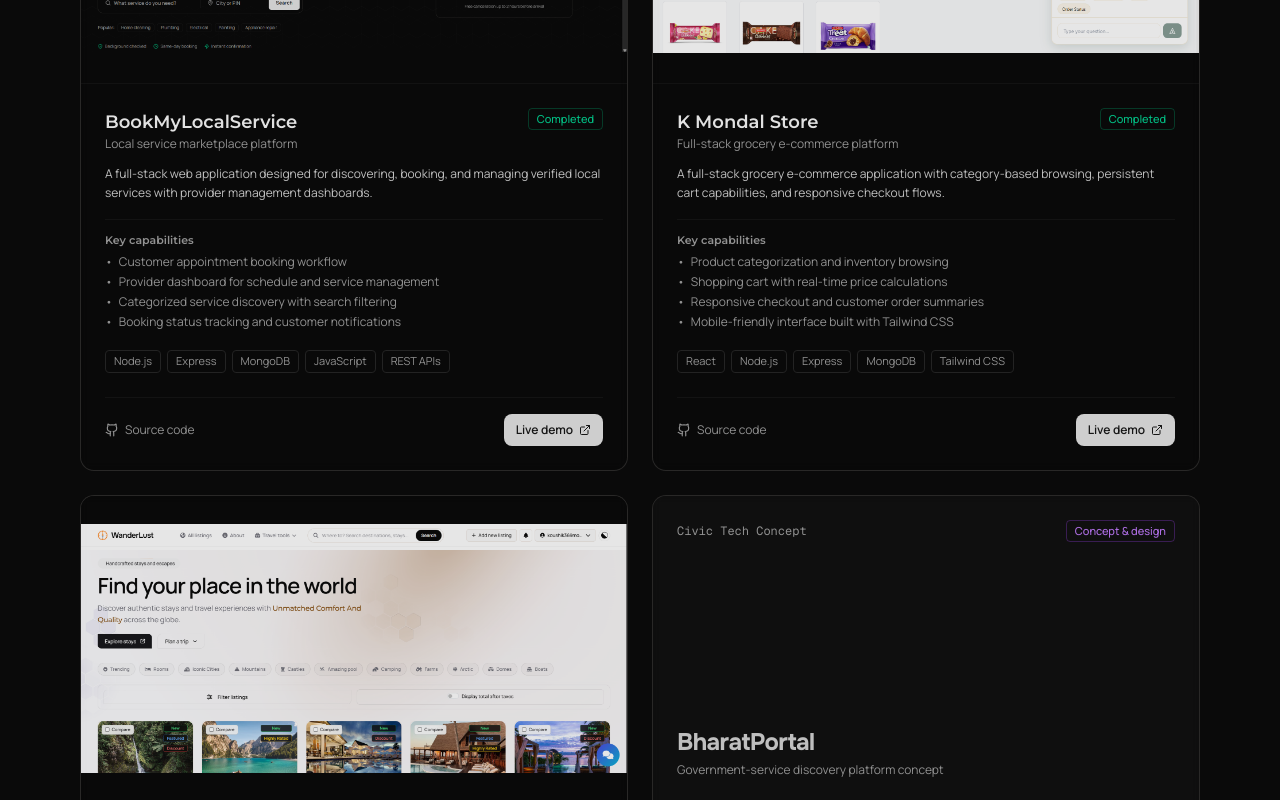
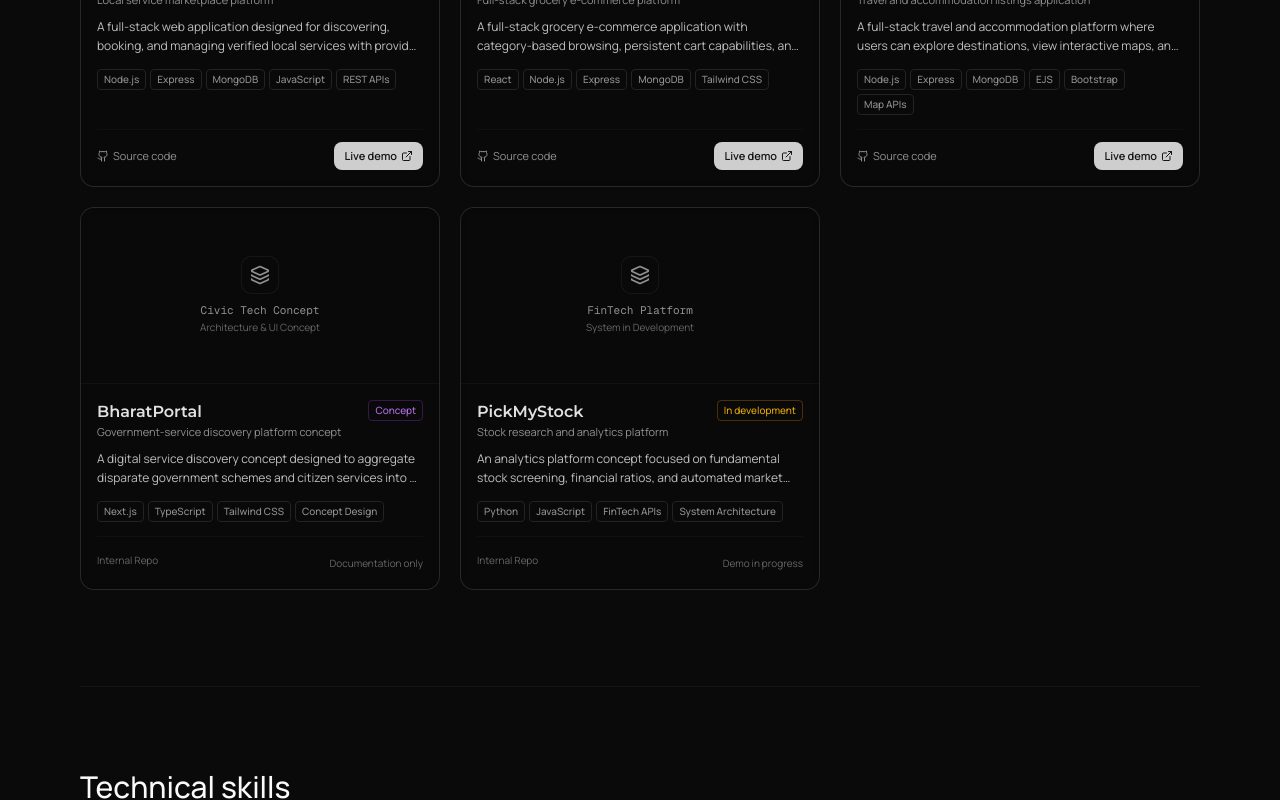
Before and after one commit to koushik369mondal/kaushikmandalportfolio, a React (Vite) app: page / in a window 1280 px wide. Shown: the part 1800-2600 px from the top of the page. Built offline with nearby package versions, Linux system fonts and the light colour scheme.

Commit message:
add Projects and ProjectCard components for portfolio display

```diff
--- a/components/ProjectCard.tsx
+++ b/components/ProjectCard.tsx
@@ -1,4 +1,4 @@
-import { ExternalLink } from "lucide-react";
+import { ExternalLink, Layers } from "lucide-react";
 import { Github } from "@/components/icons/Github";
 import type { Project } from "@/data/portfolio";
 import { cn } from "@/lib/utils";
@@ -6,7 +6,6 @@ import { cn } from "@/lib/utils";
 export function ProjectCard({
   project,
   className,
-  featured,
 }: {
   project: Project;
   className?: string;
@@ -16,20 +15,20 @@ export function ProjectCard({
     switch (status) {
       case "Completed":
         return (
-          <span className="rounded border border-emerald-500/30 px-2 py-0.5 text-[11px] font-medium text-emerald-600 dark:text-emerald-400">
+          <span className="shrink-0 rounded border border-emerald-500/30 px-1.5 py-0.5 text-[10px] font-medium text-emerald-600 dark:text-emerald-400">
             Completed
           </span>
         );
       case "In Development":
         return (
-          <span className="rounded border border-amber-500/30 px-2 py-0.5 text-[11px] font-medium text-amber-600 dark:text-amber-400">
+          <span className="shrink-0 rounded border border-amber-500/30 px-1.5 py-0.5 text-[10px] font-medium text-amber-600 dark:text-amber-400">
             In development
           </span>
         );
       case "Concept":
         return (
-          <span className="rounded border border-purple-500/30 px-2 py-0.5 text-[11px] font-medium text-purple-600 dark:text-purple-400">
-            Concept & design
+          <span className="shrink-0 rounded border border-purple-500/30 px-1.5 py-0.5 text-[10px] font-medium text-purple-600 dark:text-purple-400">
+            Concept
           </span>
         );
     }
@@ -38,114 +37,85 @@ export function ProjectCard({
   return (
     <article
       className={cn(
-        "card-chai group flex flex-col overflow-hidden sm:opacity-90 sm:hover:opacity-100",
-        featured ? "md:col-span-2 md:flex-row" : "",
+        "card-chai group flex h-full flex-col overflow-hidden sm:opacity-90 sm:hover:opacity-100",
         className
       )}
     >
-      {/* Real project image if available */}
+      {/* Screenshot / Media Display */}
       {project.image ? (
-        <div
-          className={cn(
-            "relative flex items-center justify-center w-full overflow-hidden border-b border-border/40 bg-neutral-100 dark:bg-neutral-950",
-            featured
-              ? "aspect-video md:aspect-auto md:w-5/12 md:border-b-0 md:border-r"
-              : "aspect-video"
-          )}
-        >
+        <div className="relative flex h-40 sm:h-44 w-full shrink-0 items-center justify-center overflow-hidden border-b border-border/40 bg-neutral-100 dark:bg-neutral-950/80 p-2 sm:p-2.5">
           <img
             src={project.image}
             alt={`${project.title} screenshot`}
             loading="lazy"
             decoding="async"
-            className="h-full w-full object-contain object-center transition-opacity duration-300 group-hover:opacity-95"
+            className="h-full w-full object-contain object-center transition-transform duration-300 group-hover:scale-[1.02]"
           />
         </div>
       ) : (
-        <div
-          className={cn(
-            "flex w-full flex-col justify-between border-b border-border/40 bg-card/60 p-6",
-            featured
-              ? "aspect-video md:aspect-auto md:w-5/12 md:border-b-0 md:border-r"
-              : "aspect-video"
-          )}
-        >
-          <div className="flex items-center justify-between">
-            <span className="font-mono text-xs text-neutral-500 dark:text-neutral-400">
+        <div className="relative flex h-40 sm:h-44 w-full shrink-0 flex-col items-center justify-center border-b border-border/40 bg-neutral-100/60 dark:bg-neutral-950/60 p-4 text-center">
+          <div className="rounded-lg border border-border/60 bg-background/80 p-2 text-neutral-500 dark:text-neutral-400">
+            <Layers className="size-5" />
+          </div>
+          <span className="mt-2 font-mono text-[11px] text-neutral-500 dark:text-neutral-400">
             {project.category}
           </span>
-            {getStatusBadge(project.status)}
-          </div>
-          <div>
-            <span className="font-brand text-2xl font-bold tracking-tight text-neutral-700 dark:text-neutral-300">
-              {project.title}
+          <span className="mt-0.5 text-[10px] text-neutral-400 dark:text-neutral-500">
+            {project.status === "Concept" ? "Architecture & UI Concept" : "System in Development"}
           </span>
-            <p className="mt-1 text-xs text-neutral-500 dark:text-neutral-400">
-              {project.tagline}
-            </p>
-          </div>
         </div>
       )}
 
       {/* Card Body */}
-      <div className={cn("flex flex-1 flex-col p-5 sm:p-6", featured ? "justify-between" : "")}>
-        <div className="flex items-start justify-between gap-3">
+      <div className="flex flex-1 flex-col justify-between p-3.5 sm:p-4">
         <div>
-            <h3 className="font-montserrat text-lg font-semibold text-foreground">
+          {/* Title, Tagline & Status */}
+          <div className="flex items-start justify-between gap-2">
+            <div className="min-w-0 flex-1">
+              <h3 className="font-montserrat text-[15px] sm:text-base font-semibold text-foreground truncate">
                 {project.title}
               </h3>
-            <p className="text-xs text-neutral-500 dark:text-neutral-400">
+              <p className="text-[11px] text-neutral-500 dark:text-neutral-400 truncate">
                 {project.tagline}
               </p>
             </div>
-          {project.image && getStatusBadge(project.status)}
+            {getStatusBadge(project.status)}
           </div>
 
-        <p className="mt-3 text-xs leading-relaxed text-neutral-600 dark:text-neutral-300">
+          {/* Short Description */}
+          <p className="mt-2 text-xs leading-relaxed text-neutral-600 dark:text-neutral-300 line-clamp-2 min-h-[2.5rem]">
             {project.description}
           </p>
 
-        {/* Implemented features list */}
-        <div className="mt-4 space-y-1.5 border-t border-border/50 pt-3">
-          <p className="font-montserrat text-[11px] font-semibold text-neutral-500 dark:text-neutral-400">
-            Key capabilities
-          </p>
-          <ul className="space-y-1 text-xs text-neutral-600 dark:text-neutral-400">
-            {project.features.map((feature, idx) => (
-              <li key={idx} className="flex items-start gap-1.5">
-                <span className="text-neutral-400">•</span>
-                <span>{feature}</span>
-              </li>
-            ))}
-          </ul>
-        </div>
-
-        {/* Tech tags */}
-        <div className="mt-4 flex flex-wrap gap-1.5 pt-1">
+          {/* Technology Tags */}
+          <div className="mt-3 flex flex-wrap gap-1">
             {project.technologies.map((tech) => (
               <span
                 key={tech}
-              className="rounded border border-border px-2 py-0.5 text-[11px] text-neutral-500 dark:border-neutral-800 dark:text-neutral-400"
+                className="rounded border border-border/70 dark:border-neutral-800 px-1.5 py-0.5 text-[10px] font-medium text-neutral-500 dark:text-neutral-400"
               >
                 {tech}
               </span>
             ))}
           </div>
+        </div>
 
         {/* Card Footer Actions */}
-        <div className="mt-6 flex items-center justify-between border-t border-border/50 pt-4">
+        <div className="mt-3.5 flex items-center justify-between border-t border-border/40 pt-3">
           <div className="flex items-center gap-3">
-            {project.githubUrl && (
+            {project.githubUrl ? (
               <a
                 href={project.githubUrl}
                 target="_blank"
                 rel="noopener noreferrer"
                 aria-label={`View ${project.title} source on GitHub`}
-                className="flex items-center gap-1.5 text-xs text-neutral-400 transition-colors hover:text-foreground"
+                className="flex items-center gap-1 text-[11px] text-neutral-400 transition-colors hover:text-foreground"
               >
-                <Github className="size-3.5" />
+                <Github className="size-3" />
                 <span>Source code</span>
               </a>
+            ) : (
+              <span className="text-[10px] text-neutral-500">Internal Repo</span>
             )}
           </div>
 
@@ -155,13 +125,13 @@ export function ProjectCard({
                 href={project.liveUrl}
                 target="_blank"
                 rel="noopener noreferrer"
-                className="inline-flex h-8 items-center gap-1.5 rounded-md bg-primary px-3 text-xs font-semibold text-primary-foreground transition-colors hover:bg-primary/90"
+                className="inline-flex h-7 items-center gap-1 rounded-md bg-primary px-2.5 text-[11px] font-semibold text-primary-foreground transition-colors hover:bg-primary/90"
               >
                 <span>Live demo</span>
                 <ExternalLink className="size-3" aria-hidden="true" />
               </a>
             ) : (
-              <span className="text-[11px] text-neutral-500">
+              <span className="text-[10px] text-neutral-500">
                 {project.status === "Concept" ? "Documentation only" : "Demo in progress"}
               </span>
             )}
--- a/components/Projects.tsx
+++ b/components/Projects.tsx
@@ -26,13 +26,12 @@ export function Projects() {
         </div>
       </div>
 
-      {/* Grid of Cards */}
-      <div className="mt-8 grid grid-cols-1 gap-6 md:grid-cols-2">
-        {PROJECTS.map((project, idx) => (
+      {/* Grid of Cards: 1 col on mobile, 2 cols on desktop, 3 cols on large screens */}
+      <div className="mt-6 sm:mt-8 grid grid-cols-1 gap-4 sm:gap-5 md:grid-cols-2 xl:grid-cols-3">
+        {PROJECTS.map((project) => (
           <ProjectCard
             key={project.id}
             project={project}
-            featured={idx === PROJECTS.length - 1 && PROJECTS.length % 2 !== 0}
           />
         ))}
       </div>
```
Also changed, not shown: 1 other file (tests, documents, lock files or other folders). Lines whose indentation alone changed are shown as unchanged.
